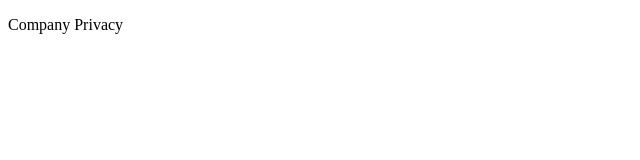
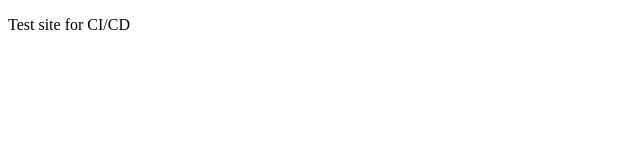
Before and after one commit to sathanu/privacy, a plain HTML site: page index.html in a window 1280 px wide. Shown: the full height of the page, 0-640 px from the left. Drawn offline with Linux system fonts and the light colour scheme.

Commit message:
Update index.html

```diff
--- a/index.html
+++ b/index.html
@@ -3,13 +3,13 @@
 <html>
 <head>
   <meta http-equiv="Content-Type" content="text/html; charset=utf-8"/>
-  <title>Privacy</title>
+  <title>Test Site</title>
 </head>
 
 <body>
 
 <p>
-  Company Privacy
+  Test site for CI/CD
 </p>
 
 </body>
```
